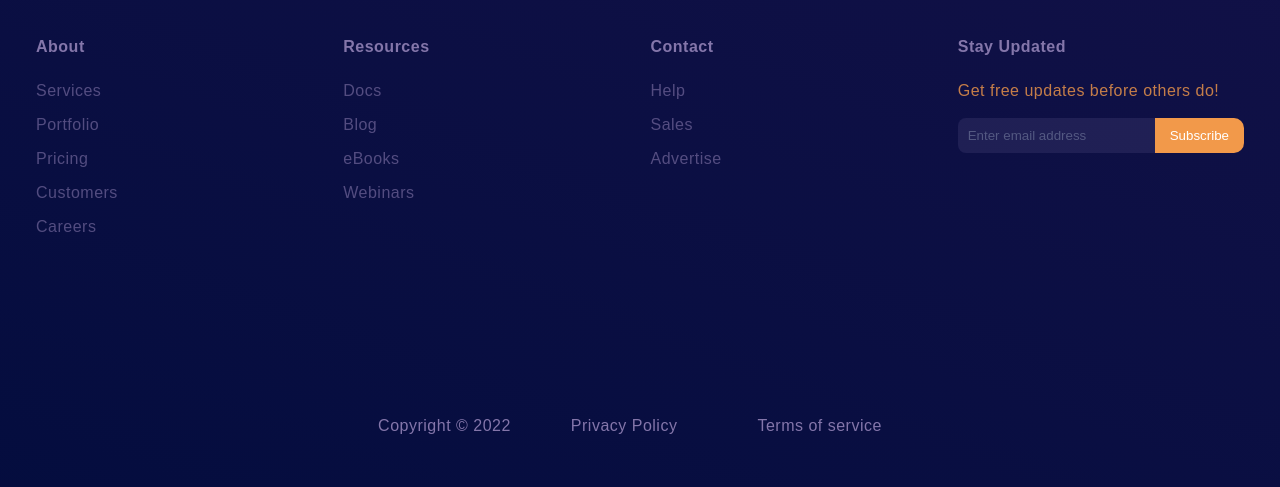
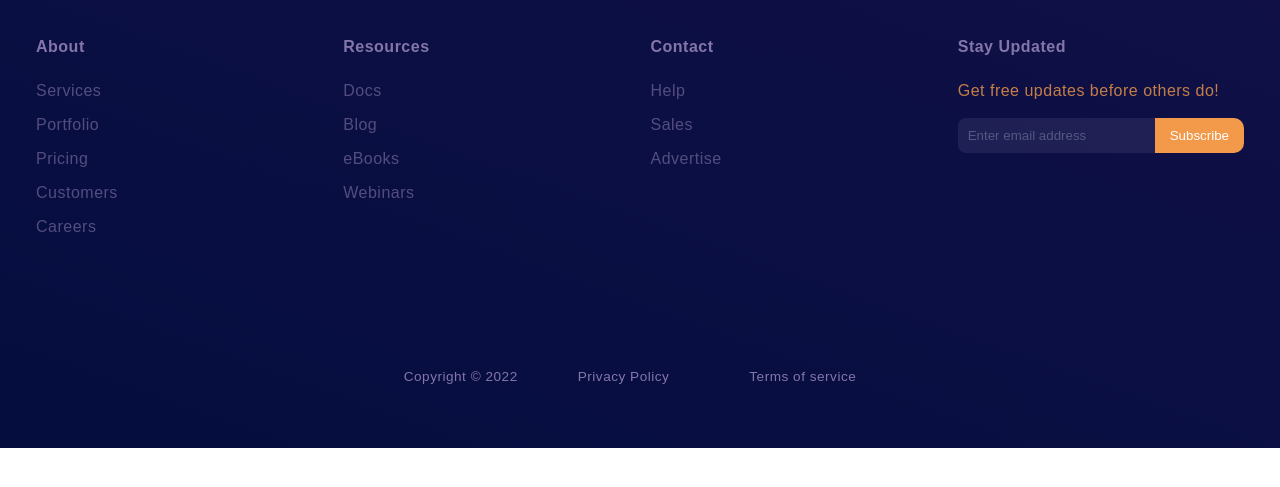
Before and after one commit to EvroHQ/Data-Processing-Landing-Page, a plain HTML site: page index.html in a window 1280 px wide. Shown: the part 3375-3862 px from the top of the page. After the commit the page ends 3823 px from the top, so only its background shows below. Drawn offline with Linux system fonts and the light colour scheme; a web font is replaced by a local one.

Commit message:
update css

```diff
--- a/style.css
+++ b/style.css
@@ -34,22 +34,22 @@ header {
 
 /* ScrollBar */
 
-::-webkit-scrollbar{
+::-webkit-scrollbar {
   width: 6px;
   height: 6px;
-  }
-  ::-webkit-scrollbar-thumb{
-  background: linear-gradient(150deg, #99efd0 0%,#F2994A 100%);
+}
+::-webkit-scrollbar-thumb {
+  background: linear-gradient(150deg, #99efd0 0%, #f2994a 100%);
   border-radius: 10px;
-  }
-  ::-webkit-scrollbar-thumb:hover{
-  background: #B3AFB3;
-  }
-  ::-webkit-scrollbar-track{
+}
+::-webkit-scrollbar-thumb:hover {
+  background: #b3afb3;
+}
+::-webkit-scrollbar-track {
   background: #000;
   border-radius: 0px;
-  box-shadow: inset 0px 0px 0px 0px #F0F0F0;
-  }
+  box-shadow: inset 0px 0px 0px 0px #f0f0f0;
+}
 
 nav {
   max-width: 1410px;
@@ -100,8 +100,10 @@ nav ul li a:hover {
   border: none;
 }
 
-.hamburger .bar, .hamburger:after, .hamburger:before {
-  content: '';
+.hamburger .bar,
+.hamburger:after,
+.hamburger:before {
+  content: "";
   display: block;
   width: 100%;
   height: 5px;
@@ -797,19 +799,18 @@ input[type="submit"] {
 
 .copyright__container {
   display: flex;
-  padding-top: 3rem;
   margin: 4rem auto;
 }
 .copyright__inner {
   display: flex;
   text-align: center;
   margin: 0 auto;
+  font-size: 0.85rem;
 }
 
 .copyright__inner span {
   font-family: var(--gilroy-400);
   color: var(--p);
-  font-size: 1em;
   letter-spacing: 0.5px;
   opacity: 1;
   padding: 0 20px;
@@ -819,7 +820,6 @@ input[type="submit"] {
   text-decoration: none;
   font-family: var(--gilroy-400);
   color: var(--p);
-  font-size: 1em;
   letter-spacing: 0.5px;
   opacity: 1;
   padding: 0 20px;
@@ -928,11 +928,12 @@ input[type="submit"] {
     text-decoration: none;
     font-family: var(--gilroy-400);
     color: var(--p);
-    font-size: 0.75em;
     letter-spacing: 0.5px;
     opacity: 1;
     padding: 0 20px;
+    margin: 10px;
   }
+
 }
 
 @media screen and (min-width: 992px) and (max-width: 1450px) {
@@ -966,4 +967,8 @@ input[type="submit"] {
   .fab {
     font-size: 0.75rem;
   }
+  .copyright__inner {
+    flex-wrap: wrap;
+    flex-direction: column;
+  }
 }
```
